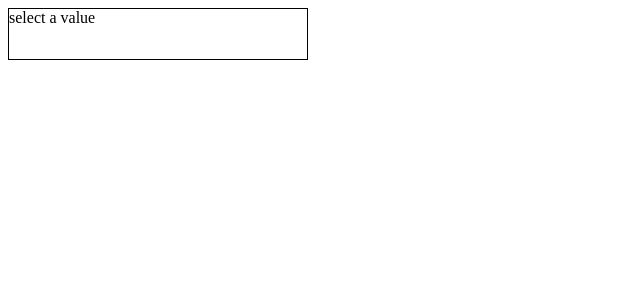
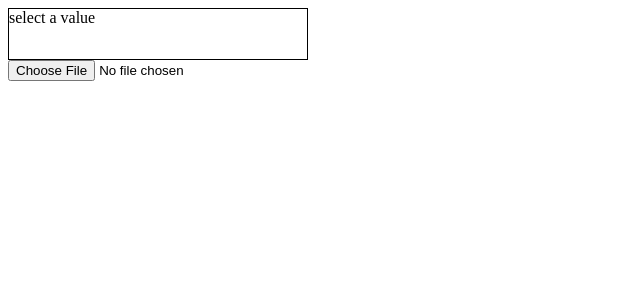
Before and after one commit to Umarkambohh/practice, a Vue app: page / in a window 1280 px wide. Shown: the top 300 px of the page, without its empty margins (0-640 px from the left). Built offline with nearby package versions, Linux system fonts and the light colour scheme.

Commit message:
cratea image upload

```diff
--- a/src/App.vue
+++ b/src/App.vue
@@ -33,24 +33,23 @@ export default defineComponent({
 <template>
     <select-dropdown />
     <dropdown />
+    <ImageUpload />
 </template>
 <script>
 import { defineComponent, ref } from "vue";
 import SelectDropdown from "./components/SelectDropdown.vue";
 import Dropdown from "./components/Dropdown.vue";
+import ImageUpload from "./components/ImageUpload.vue";
 
 export default defineComponent({
     name: "Parent",
     components: {
         SelectDropdown,
         Dropdown,
+        ImageUpload,
     },
     setup() {
-
-        return {
-            SelectDropdown,
-            Dropdown
-        }
+        return {}
     }
 })
 
--- /dev/null
+++ b/src/components/ImageUpload.vue
@@ -0,0 +1,38 @@
+<template>
+    <div>
+        <input type="file" @change="handleFileInputChange" accept="image/*">
+        <div v-if="selectedImage">
+            <img :src="selectedImage" alt="Selected Image">
+        </div>
+    </div>
+</template>
+
+<script>
+import { ref } from 'vue';
+
+export default {
+    setup() {
+        const selectedImage = ref(null);
+
+        const handleFileInputChange = (event) => {
+            const file = event.target.files[0];
+            if (file && file.type.startsWith('image/')) {
+                const reader = new FileReader();
+                reader.readAsDataURL(file);
+                reader.onload = () => {
+                    selectedImage.value = reader.result;
+                };
+            } else {
+                selectedImage.value = null;
+                // Notify the user that the selected file is not an image
+                alert('Please select an image file.');
+            }
+        };
+
+        return {
+            selectedImage,
+            handleFileInputChange
+        };
+    }
+};
+</script>
--- a/src/components/SelectDropdown.vue
+++ b/src/components/SelectDropdown.vue
@@ -1,5 +1,5 @@
 <template>
-    <div class="dropdown-wrapper" ref="dropdown">
+    <div class="select-dropdown-wrapper" ref="dropdown">
         <div class="dropdown-selected-option" @click="showDropdown">
             {{ mappedSelectedOption }}
         </div>
@@ -66,7 +66,7 @@ export default defineComponent({
 });
 </script>
 <style lang="scss">
-.dropdown-wrapper {
+.select-dropdown-wrapper {
     width: 300px;
 }
 
```
